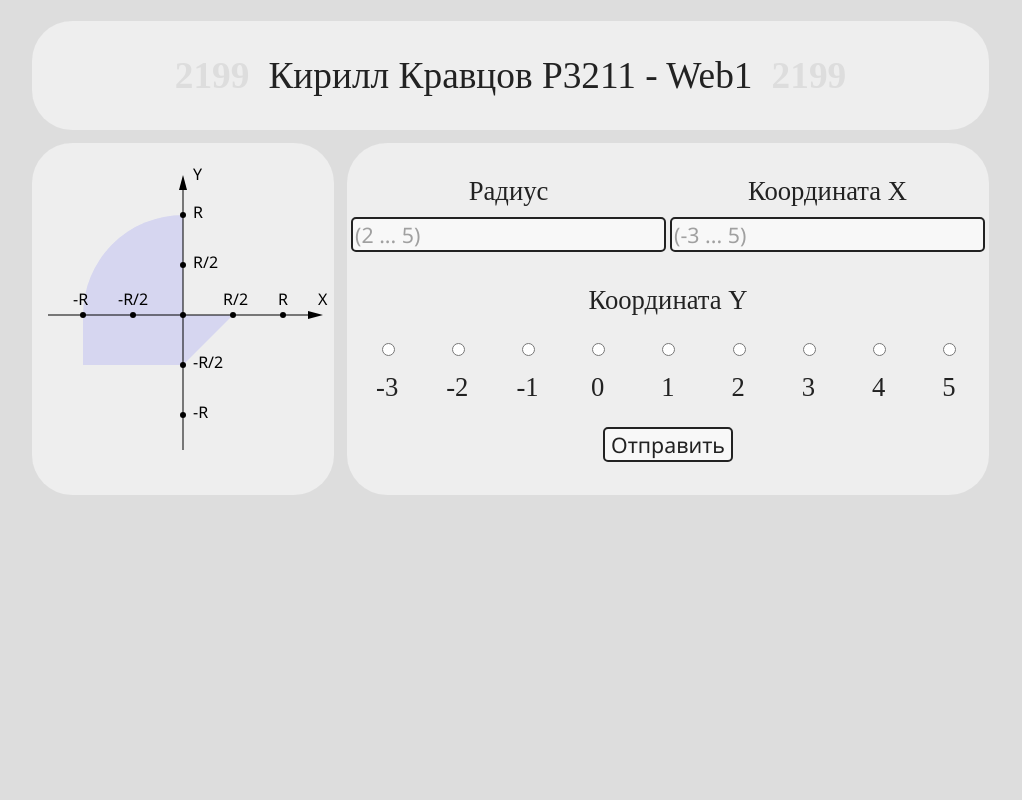
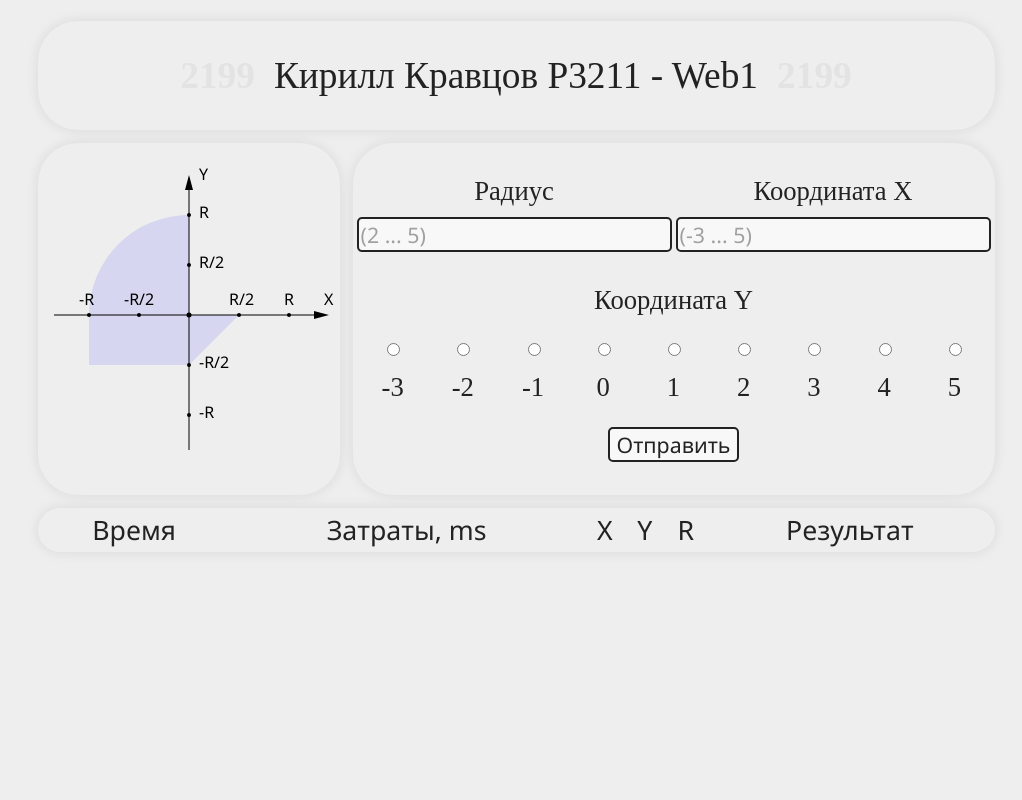
Before and after one commit to killreal777/web-lab1, a PHP site: page / in a window 1280 px wide. Shown: the whole page, without its empty margins (149-1171 px from the left). Run offline with PHP 8.4, Linux system fonts and the light colour scheme.

Commit message:
form and table on same page

```diff
--- a/controller.js
+++ b/controller.js
@@ -1,18 +1,76 @@
 let form = $("form");
-let formRedirectButton = $("#form-redirect-button");
 let errMsg = $("#err-msg");
 
-function redirectToForm() {
-    window.location.replace("index.html");
+
+form.submit(function(event) {
+    event.preventDefault();
+
+    if (!isFormInputValid())
+        return;
+
+    submitForm();
+});
+
+
+function submitForm() {
+    $.ajax({
+        type: "GET",
+        url: "script.php",
+        data: form.serialize(),
+        success: function(data) {
+            let dataJson = JSON.parse(data);
+            writeResult(dataJson);
+            printDot(dataJson);
+        }
+    });
 }
 
+function writeResult(dataJson) {
+    let tableRow = convertJsonToTablaRow(dataJson);
+    $("#results-table-body").prepend(tableRow);
+}
 
-formRedirectButton.click(redirectToForm);
+function convertJsonToTablaRow(json) {
+    let tableRow = "";
+    for (let key in json) {
+        tableRow += ("<td>" + json[key] + "</td>");
+    }
+    tableRow = "<tr>" + tableRow + "</tr>";
+    return tableRow;
+}
 
-form.on('submit', function (event) {
-    if (!isFormInputValid())
-        event.preventDefault();
-});
+function printDot(dataJson) {
+    let rValue = dataJson["r"];
+    let xValue = dataJson["x"];
+    let yValue = dataJson["y"];
+    let hitDot = $("#hit-dot");
+
+    let centerCoordinate = 150;
+
+    let dotOffsetX = getDotOffset(xValue, rValue);
+    let dotOffsetY = getDotOffset(yValue, rValue);
+
+    let dotCoordinateX = centerCoordinate + dotOffsetX;
+    let dotCoordinateY = centerCoordinate - dotOffsetY;
+
+    hitDot.attr("cx", dotCoordinateX);
+    hitDot.attr("cy", dotCoordinateY);
+}
+
+function getDotOffset(coordinateValue, rValue) {
+    let radiusOffset = 100;
+    let maxOffset = 149.5;
+    let minOffset = -149.5;
+
+    let dotOffset = coordinateValue / rValue * radiusOffset;
+
+    if (dotOffset > maxOffset)
+        dotOffset = maxOffset;
+    if (dotOffset < minOffset)
+        dotOffset = minOffset;
+
+    return dotOffset;
+}
 
 
 function isFormInputValid() {
--- a/index.html
+++ b/index.html
@@ -3,153 +3,25 @@
 
 <head>
     <meta charset="UTF-8">
-    <title>Web1 Form</title>
+    <title>Web1</title>
 
-    <script defer src="https://ajax.googleapis.com/ajax/libs/jquery/3.6.4/jquery.min.js"></script>
+    <script src="https://code.jquery.com/jquery-3.7.0.min.js"></script>
     <script defer src="controller.js"></script>
 
-    <style>
-        html {
-            height: 100%;
-            text-align: center;
-            width: 960px;
-            margin: auto;
-
-            font-family: "Segoe UI", serif;
-            font-size: 20pt;
-            color: #222222;
-            background-color: #DDDDDD;
-        }
-
-        table {
-            width: 100%;
-        }
-
-
-        .container {
-            border-width: 0;
-            border-spacing: 10pt;
-        }
-
-        .header {
-            background-color: #EEEEEE;
-            border-radius: 40px;
-            height: 80pt;
-            font-family: "Segoe UI Black", serif;
-            font-size: 28pt;
-        }
-
-
-        .left-block {
-            background-color: #EEEEEE;
-            border-radius: 40px;
-            height: 350px;
-            width: 350px;
-        }
-
-        .right-block {
-            background-color: #EEEEEE;
-            border-radius: 40px;
-        }
-
-
-        .line {
-            stroke: black;
-        }
-
-        .area {
-            fill: #d6d6f0;
-        }
-
-        svg circle {
-            fill: black;
-        }
-
-        svg text {
-            font-size: 16px;
-        }
-
-
-        form {
-            & tr {
-                height: 40pt
-            }
-        }
-
-        label {
-            line-height: 35pt;
-            font-family: "Segoe UI Semibold", serif;
-        }
-
-        input {
-            font-family: "Segoe UI", serif;
-            font-size: 16pt;
-        }
-
-
-        .variant {
-            color: #DDDDDD;
-            margin-left: 2%;
-            margin-right: 2%;
-        }
-
-
-        #y-label-row ~ tr > td {
-            width: 10%;
-        }
-
-        input[type="submit"],
-        input[type="text"] {
-            background-color: #F8F8F8;
-            color: #222222;
-            border-radius: 5px;
-            border-width: 2px;
-            border-color: #222222;
-            border-style: solid;
-            cursor: pointer;
-        }
-
-        .y-label {
-            padding-top: 3%;
-        }
-
-        input:hover {
-            background-color: #FFFFFF;
-        }
-
-        input:focus {
-
-            background-color: #EEEEEE;
-        }
-
-        input:active {
-            border-width: 2px;
-            border-color: #222222;
-        }
-
-        input[type="text"]::placeholder {
-            color: #A0A0A0;
-        }
-
-        #err-msg {
-            height: 10px;
-            font-size: 18px;
-        }
-
-    </style>
+    <link rel="stylesheet" type="text/css" href="style.css">
 </head>
 
 <body>
 <table class="container">
 
     <tr>
-        <td class="header" colspan="2">
+        <td class="header block" colspan="2">
             <b class="variant">2199</b>Кирилл Кравцов P3211 - Web1<b class="variant">2199</b>
         </td>
     </tr>
 
     <tr>
-        <td class="left-block">
+        <td class="left-block block">
             <svg width="300" height="300">
 
                 <!-- rectangle, triangle, quarter circle -->
@@ -166,19 +38,19 @@
                 <polygon points="150,10  146,25  154,25"  class="arrow"></polygon>
 
                 <!-- dots on axis Ox -->
-                <circle cx="50"  cy="150" r="3"></circle>
-                <circle cx="100" cy="150" r="3"></circle>
-                <circle cx="200" cy="150" r="3"></circle>
-                <circle cx="250" cy="150" r="3"></circle>
+                <circle cx="50"  cy="150" r="2"></circle>
+                <circle cx="100" cy="150" r="2"></circle>
+                <circle cx="200" cy="150" r="2"></circle>
+                <circle cx="250" cy="150" r="2"></circle>
 
                 <!-- dots on axis Oy -->
-                <circle cx="150" cy="50"  r="3"></circle>
-                <circle cx="150" cy="100" r="3"></circle>
-                <circle cx="150" cy="200" r="3"></circle>
-                <circle cx="150" cy="250" r="3"></circle>
+                <circle cx="150" cy="50"  r="2"></circle>
+                <circle cx="150" cy="100" r="2"></circle>
+                <circle cx="150" cy="200" r="2"></circle>
+                <circle cx="150" cy="250" r="2"></circle>
 
                 <!-- center dot -->
-                <circle cx="150" cy="150" r="3"></circle>
+                <circle cx="150" cy="150" r="2"></circle>
 
                 <!-- axes labels -->
                 <text x="285" y="140">X</text>
@@ -196,10 +68,13 @@
                 <text x="160" y="202.5">-R/2</text>
                 <text x="160" y="252.5">-R</text>
 
+                <!-- hit dot -->
+                <circle cx="150" cy="150" r="2.5" id="hit-dot"></circle>
+
             </svg>
         </td>
 
-        <td class="right-block">
+        <td class="right-block block">
             <form method="get" action="script.php">
                 <table class="form-table">
                     <tr>
@@ -270,6 +145,25 @@
         </td>
     </tr>
 
+    <tr>
+        <td class="results-block block" colspan="2">
+            <table id="results-table">
+                <thead>
+                <tr>
+                    <td>Время</td>
+                    <td>Затраты, ms</td>
+                    <td>X</td>
+                    <td>Y</td>
+                    <td>R</td>
+                    <td>Результат</td>
+                </tr>
+                </thead>
+                <tbody id="results-table-body">
+                </tbody>
+            </table>
+        </td>
+    </tr>
+
 </table>
 </body>
 
--- /dev/null
+++ b/style.css
@@ -0,0 +1,129 @@
+/* general */
+
+html {
+    height: 100%;
+    text-align: center;
+    width: 949px;
+    margin: auto;
+    font-family: "Segoe UI", serif;
+    font-size: 20pt;
+    color: #222222;
+    background-color: #EEEEEE;
+}
+
+table {
+    width: 100%;
+}
+
+.container {
+    border-width: 0;
+    border-spacing: 10pt;
+}
+
+
+/* blocks */
+
+.block {
+    box-shadow: 0 0 12px rgba(128, 128, 128, 0.2);
+    background-color: #EEEEEE;
+    border-radius: 40px;
+}
+
+.header {
+    height: 80pt;
+    font-family: "Segoe UI Black", serif;
+    font-size: 28pt;
+}
+
+.left-block {
+    height: 350px;
+    width: 350px;
+}
+
+
+/* svg */
+
+.line {
+    stroke: black;
+}
+
+.area {
+    fill: #d6d6f0;
+}
+
+svg circle {
+    fill: black;
+}
+
+svg text {
+    font-size: 16px;
+}
+
+
+/* form */
+
+form {
+    & tr {
+        height: 40pt
+    }
+}
+
+label {
+    line-height: 35pt;
+    font-family: "Segoe UI Semibold", serif;
+}
+
+input {
+    font-family: "Segoe UI", serif;
+    font-size: 16pt;
+}
+
+
+.variant {
+    color: #e3e3e3;
+    margin-left: 2%;
+    margin-right: 2%;
+}
+
+
+#y-label-row ~ tr > td {
+    width: 10%;
+}
+
+input[type="submit"],
+input[type="text"] {
+    background-color: #F8F8F8;
+    color: #222222;
+    border-radius: 5px;
+    border-width: 2px;
+    border-color: #222222;
+    border-style: solid;
+    cursor: pointer;
+}
+
+.y-label {
+    padding-top: 3%;
+}
+
+input:hover {
+    background-color: #FFFFFF;
+}
+
+input:focus {
+
+    background-color: #EEEEEE;
+}
+
+input:active {
+    border-width: 2px;
+    border-color: #222222;
+}
+
+input[type="text"]::placeholder {
+    color: #A0A0A0;
+}
+
+#err-msg {
+    height: 10px;
+    font-size: 18px;
+}
```
Also changed, not shown: script.php (+12 -51 lines).
